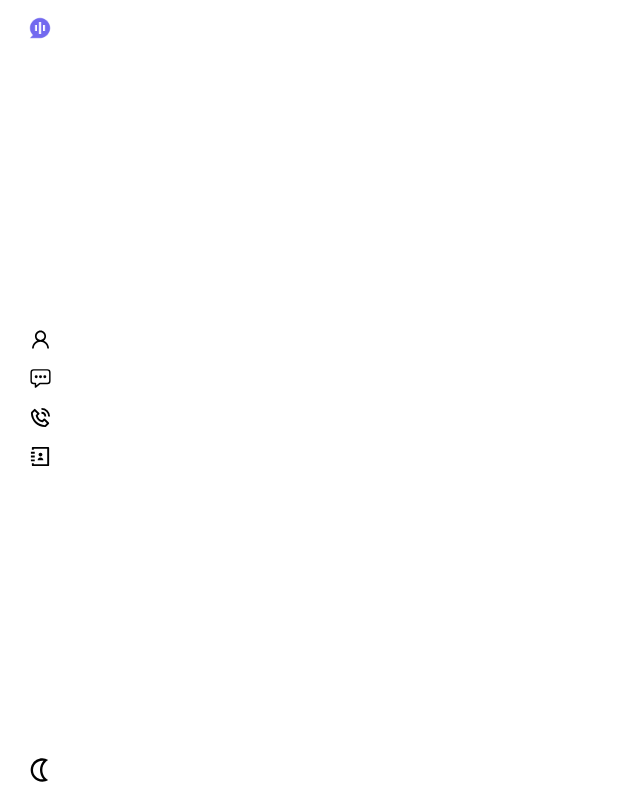
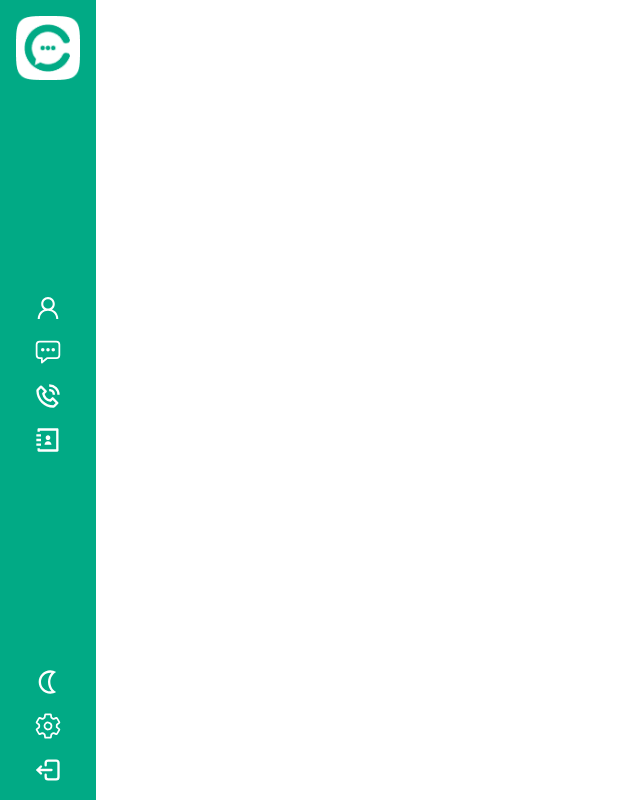
Before and after one commit to RahulKhanSuvo/Talk-Sense, a React (Vite) app: page / in a window 1280 px wide. Shown: the whole page, without its empty margins (0-640 px from the left). Built offline with nearby package versions, Linux system fonts and the light colour scheme.

Commit message:
feat: update ChatLayout with new logo and improved sidebar design; adjust NavLink sizes

```diff
--- a/src/Layouts/ChatLayout.jsx
+++ b/src/Layouts/ChatLayout.jsx
@@ -1,46 +1,53 @@
 import { NavLink, Outlet } from "react-router-dom";
-import logo from "/faviconV2.png";
+import logo from "/logo.png";
 import { MdOutlineNightlight } from "react-icons/md";
 import { AiOutlineUser } from "react-icons/ai";
-import { IoChatboxEllipsesOutline } from "react-icons/io5";
+import { IoChatboxEllipsesOutline, IoSettingsOutline } from "react-icons/io5";
 import { RiContactsBook3Line } from "react-icons/ri";
 import { BiPhoneCall } from "react-icons/bi";
+import { TbLogout2 } from "react-icons/tb";
 export default function ChatLayout() {
   return (
-    <div className="flex h-screen text-black">
+    <div className="flex h-screen text-white">
       {/* sidebar */}
-      <aside className="w-20 flex flex-col items-center justify-between p-4">
-        <img className="size-6" src={logo} alt="logo" />
+      <aside className="w-24 flex bg-primary flex-col items-center justify-between p-4">
+        <img className="w-20" src={logo} alt="logo" />
         <nav>
           <ul className="flex flex-col items-center gap-4">
             <li>
-              <NavLink className={"text-[23px]"} to="/profile">
+              <NavLink className={"text-[28px]"} to="/profile">
                 <AiOutlineUser />
               </NavLink>
             </li>
             <li>
-              <NavLink className={"text-[23px]"} to="/chats">
+              <NavLink className={"text-[28px]"} to="/chats">
                 <IoChatboxEllipsesOutline />
               </NavLink>
             </li>
             <li>
-              <NavLink className={"text-[23px]"} to="/calls">
+              <NavLink className={"text-[28px]"} to="/calls">
                 <BiPhoneCall />
               </NavLink>
             </li>
             <li>
-              <NavLink className={"text-[23px]"} to="/contact">
+              <NavLink className={"text-[28px]"} to="/contact">
                 <RiContactsBook3Line />
               </NavLink>
             </li>
           </ul>
         </nav>
-        <div>
+        <div className="text-[28px] flex flex-col items-center gap-4">
           <MdOutlineNightlight size={28} />
+
+          <IoSettingsOutline size={28} />
+          <button>
+            <TbLogout2 />
+          </button>
+          {/* profile */}
         </div>
       </aside>
       {/* main content */}
-      <main className="flex-1 px-4">
+      <main className="flex-1">
         <Outlet />
       </main>
     </div>
--- a/src/index.css
+++ b/src/index.css
@@ -7,6 +7,6 @@
 
 @theme {
 
-  --color-primary: #7269EF;
+  --color-primary: #01AA85;
   --color-secondary: #E3E1FC;
 }
--- a/src/pages/chat/Calls.jsx
+++ b/src/pages/chat/Calls.jsx
@@ -1,3 +1,3 @@
 export default function Calls() {
-  return <div>Calls</div>;
+  return <div></div>;
 }
```
Also changed, not shown: public/logo.png (added).
